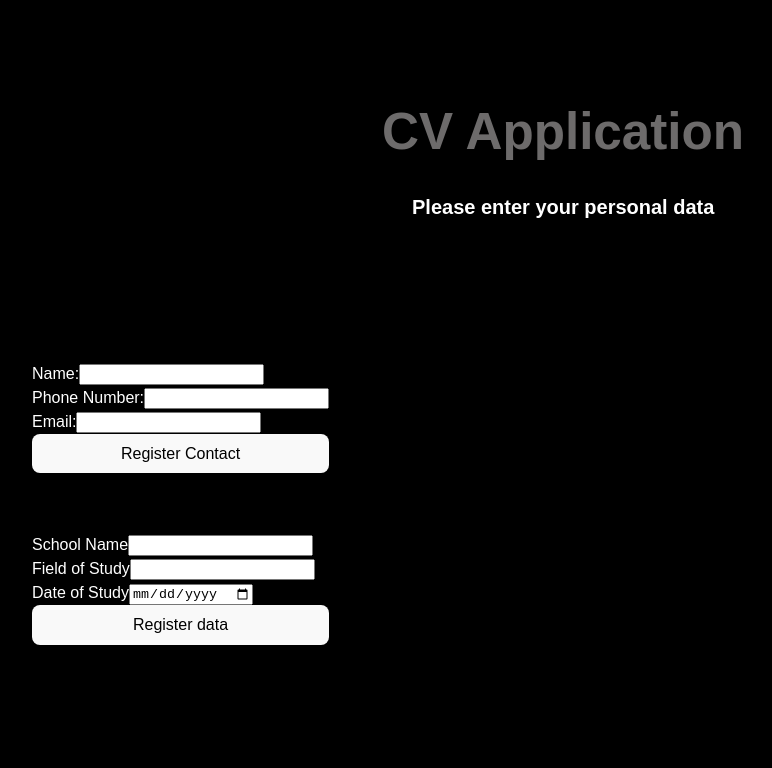
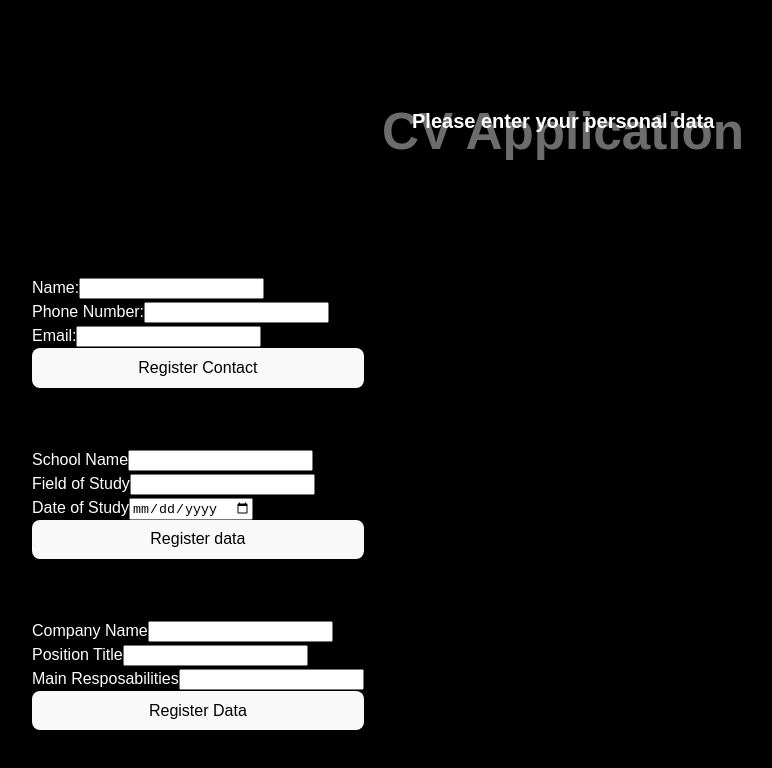
Before and after one commit to Dev-J0/CV-application, a React app: page / in a window 1280 px wide. Shown: the top 768 px of the page, without its empty margins (168-940 px from the left). Built offline with nearby package versions, Linux system fonts and the light colour scheme; the HTML template or start-up script is replaced by a standard one.

Commit message:
thirdSection is done

```diff
--- a/src/components/thirdSection.jsx
+++ b/src/components/thirdSection.jsx
@@ -1,7 +1,65 @@
 import React from 'react'
+import { useState } from 'react';
 
 function ThirdSection() {
+    const [company, setCompany] = useState('');
+    const [title, setTitle] = useState('');
+    const [responsabilities, setResponsabilities] = useState('');
+    const [isRegistered, setIsRegistered] = useState(false);
 
+    const handleCompanyChange = (event) => {
+        setCompany(event.target.value);
+    };
+
+    const handleTitleChange = (event) => {
+        setTitle(event.target.value);
+    };
+
+    const handleResponsabilitiesChange = (event) => {
+        setResponsabilities(event.target.value)
+    };
+
+    const handleSubmit = (event) => {
+        event.preventDefault();
+        setIsRegistered(true);
+    };
+
+    const handleEdit = () => {
+        setIsRegistered(false);
+    };
+
+    return (
+        <div className="experience-section">
+            {isRegistered ? (
+                <>
+                <p>Company Name: {company}</p>
+                <p>Position Title: {title}</p>
+                <p>Main Responsabilities of your job: {responsabilities}</p>
+                <button onClick={handleEdit}>Edit Info</button>
+                </>
+            ) : (
+                <form onSubmit={handleSubmit}>
+                    <label>
+                        Company Name
+                        <input type="text" value={company} onChange={handleCompanyChange}
+                        />
+                    </label>
+                    <label>
+                        Position Title
+                        <input type="text" value={title} onChange={handleTitleChange}
+                        />
+                    </label>
+                    <label>
+                        Main Resposabilities
+                        <input value="text" value={responsabilities} onChange={handleResponsabilitiesChange}
+                        />
+                    </label>
+                    <button type="submit">Register Data</button>
+                </form>
+            )
+             }
+        </div>
+    );
 }
 
 
```
